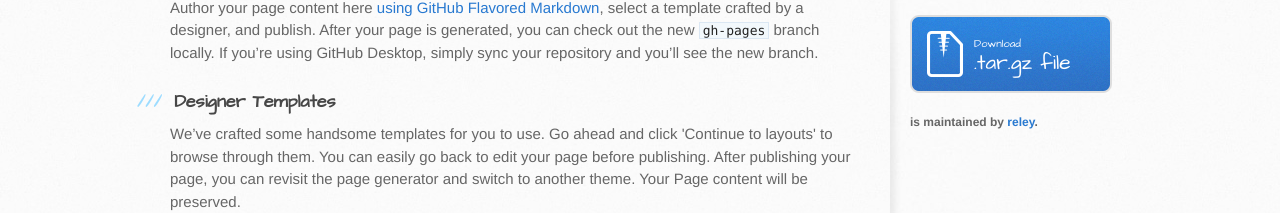
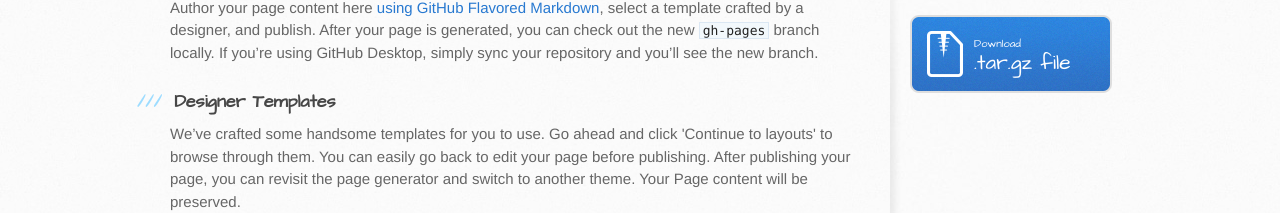
Before and after one commit to reley/iNebula_Old, a plain HTML site: page index.html in a window 1280 px wide. Shown: the part 317-530 px from the top of the page. Drawn offline with Linux system fonts and the light colour scheme.

Commit message:
Update index.html

```diff
--- a/index.html
+++ b/index.html
@@ -64,8 +64,6 @@
             .tar.gz file
           </a>
 
-          <p class="repo-owner"><a href="https://github.com/reley/iNebula"></a> is maintained by <a href="https://github.com/reley">reley</a>.</p>
-
 
         </aside>
       </div>
```
